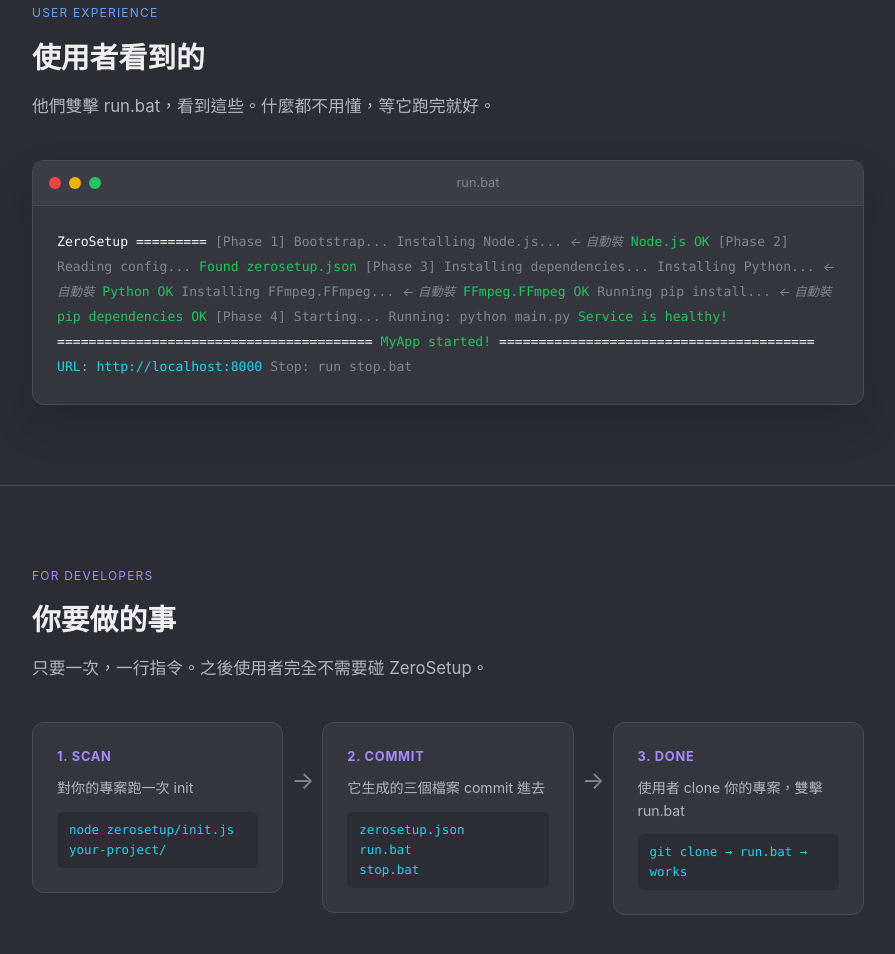
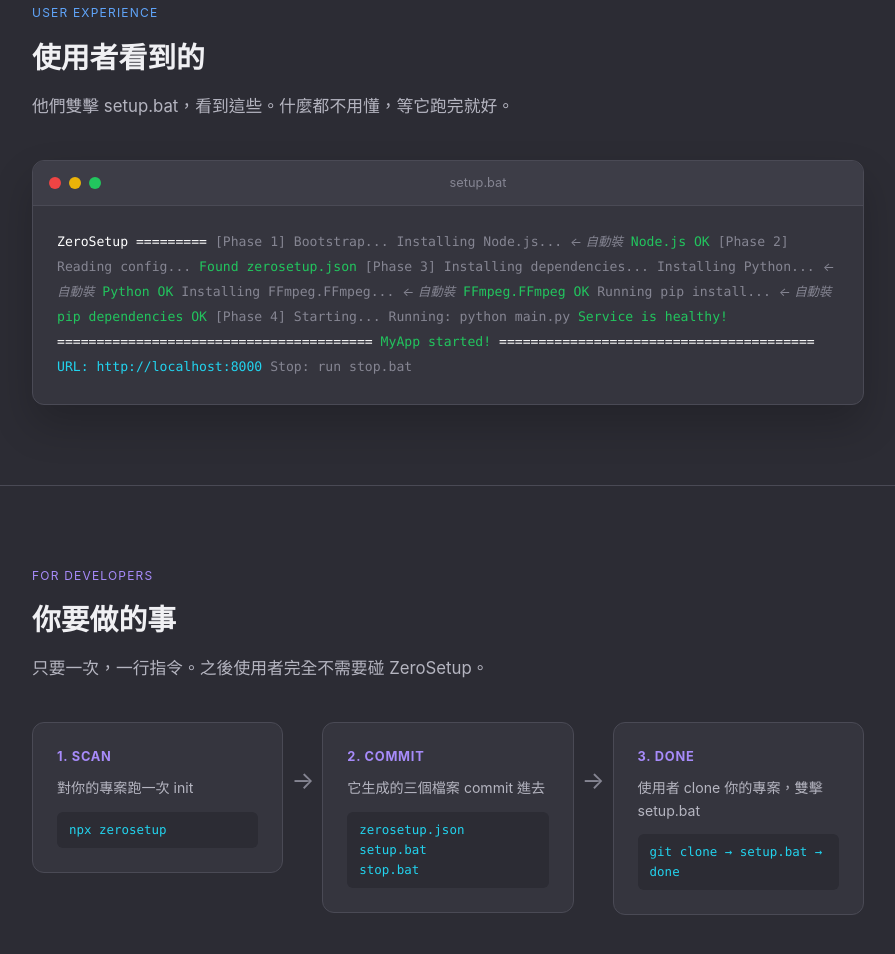
Before and after one commit to Jeffrey0117/ZeroSetup, a website: page docs/index.html in a window 1280 px wide. Shown: the part 1792-2746 px from the top of the page, without its empty margins (192-1087 px from the left). Drawn offline with Linux system fonts and the light colour scheme.

Commit message:
feat: rename run.bat → setup.bat + prepare npm publish
- run.bat → setup.bat (less scary name for users)
- init.js supports `zerosetup init` subcommand and npx
- package.json: files field, repository, homepage for npm
- README + landing page: updated to setup.bat + npx zerosetup

```diff
--- a/docs/index.html
+++ b/docs/index.html
@@ -349,7 +349,7 @@
     <div class="container">
         <div class="hero-brand">ZeroSetup</div>
         <h1>讓你的 GitHub 專案<br><span>任何人雙擊就能跑</span></h1>
-        <p class="subtitle">不用教使用者裝 Python、設 PATH、跑 pip install。<br>他們只需要 git clone，雙擊 run.bat。</p>
+        <p class="subtitle">不用教使用者裝 Python、設 PATH、跑 pip install。<br>他們只需要 git clone，雙擊 setup.bat。</p>
     </div>
 </section>
 
@@ -413,7 +413,7 @@
 <pre>## 安裝步驟
 
 <span class="highlight">git clone 本專案
-雙擊 run.bat</span>
+雙擊 setup.bat</span>
 
 就這樣。
 Python、FFmpeg、pip install
@@ -428,14 +428,14 @@ Python、FFmpeg、pip install
     <div class="container">
         <div class="term-label">User Experience</div>
         <div class="term-title">使用者看到的</div>
-        <div class="term-desc">他們雙擊 run.bat，看到這些。什麼都不用懂，等它跑完就好。</div>
+        <div class="term-desc">他們雙擊 setup.bat，看到這些。什麼都不用懂，等它跑完就好。</div>
 
         <div class="terminal">
             <div class="terminal-bar">
                 <div class="dot r"></div>
                 <div class="dot y"></div>
                 <div class="dot g"></div>
-                <span>run.bat</span>
+                <span>setup.bat</span>
             </div>
             <div class="terminal-body">
 <span class="w">  ZeroSetup</span>
@@ -482,19 +482,19 @@ Python、FFmpeg、pip install
             <div class="dev-step">
                 <h4>1. Scan</h4>
                 <p>對你的專案跑一次 init</p>
-                <code>node zerosetup/init.js your-project/</code>
+                <code>npx zerosetup</code>
             </div>
             <div class="dev-arrow">&rarr;</div>
             <div class="dev-step">
                 <h4>2. Commit</h4>
                 <p>它生成的三個檔案 commit 進去</p>
-                <code>zerosetup.json<br>run.bat<br>stop.bat</code>
+                <code>zerosetup.json<br>setup.bat<br>stop.bat</code>
             </div>
             <div class="dev-arrow">&rarr;</div>
             <div class="dev-step">
                 <h4>3. Done</h4>
-                <p>使用者 clone 你的專案，雙擊 run.bat</p>
-                <code>git clone &rarr; run.bat &rarr; works</code>
+                <p>使用者 clone 你的專案，雙擊 setup.bat</p>
+                <code>git clone &rarr; setup.bat &rarr; done</code>
             </div>
         </div>
     </div>
```
Also changed, not shown: init.js (+9 -5 lines), package.json (+15 -2 lines), README.md, 2 other files.
